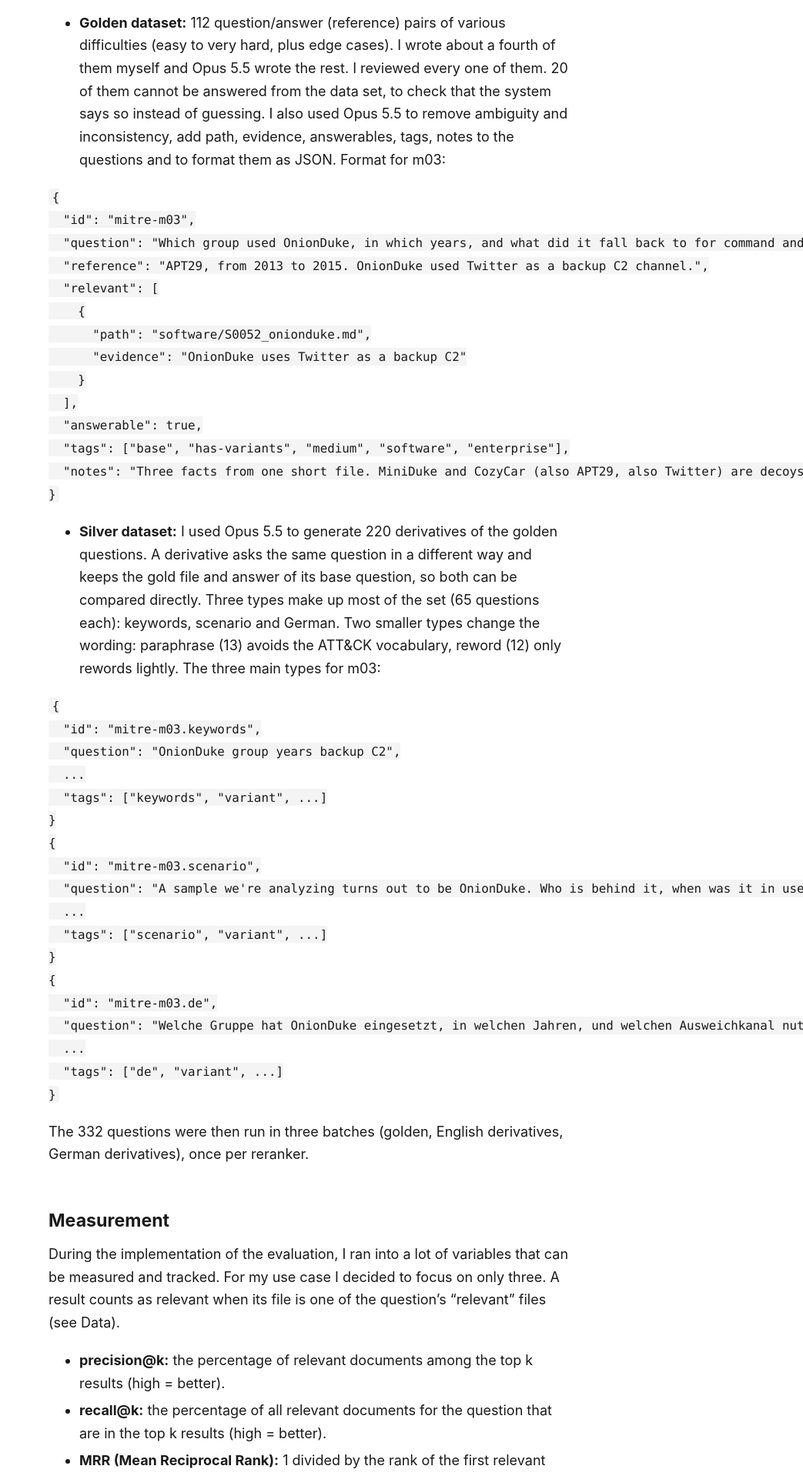
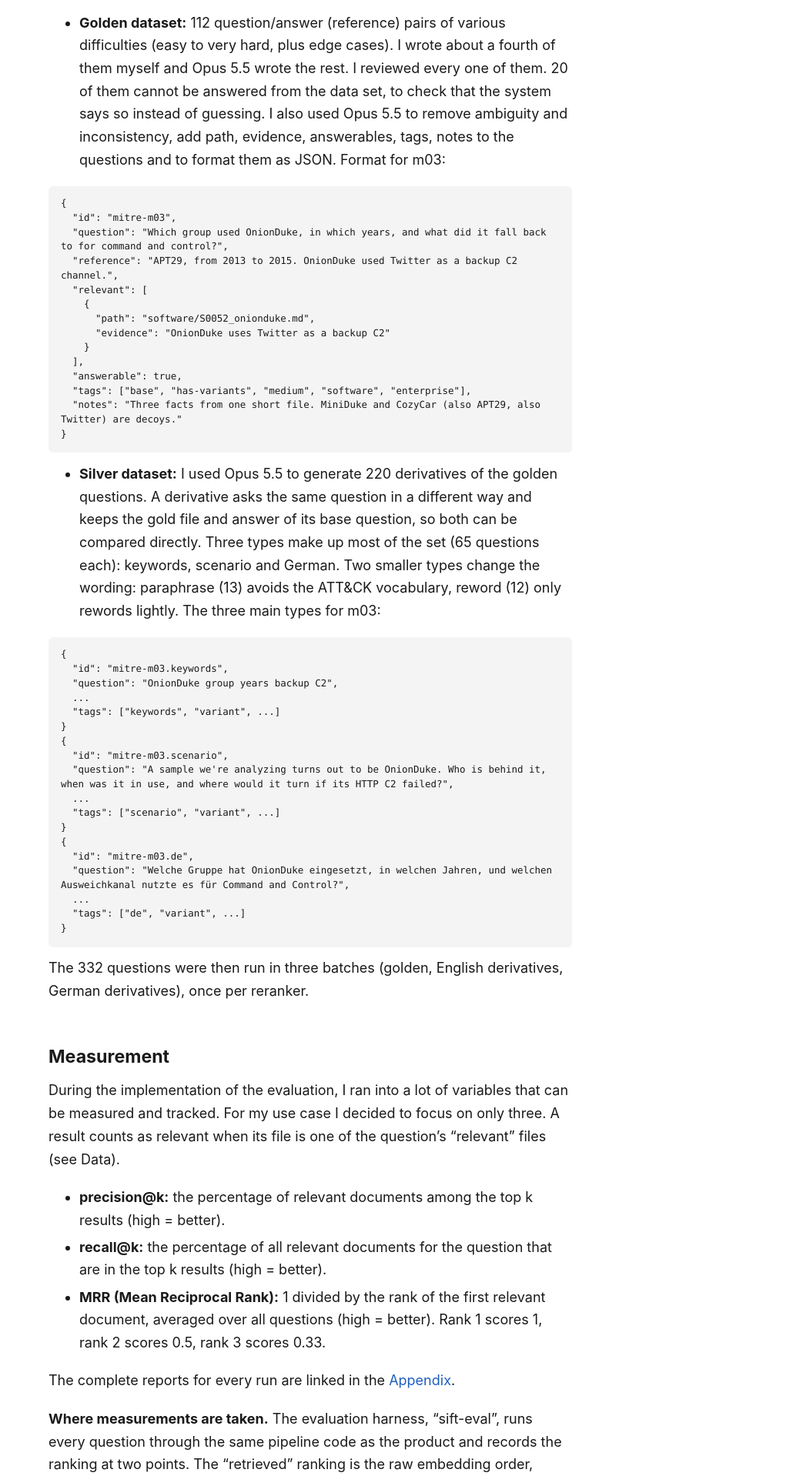
Before and after one commit to Arjahck/arjahck.github.io, a Jekyll site: the page built from _posts/2026-11-09-reranker-made-results-worse.md, in a window 1280 px wide. Shown: the part 4088-6006 px from the top of the page at 77% size, without its empty margins (237-1280 px from the left). Built offline with Jekyll 4.4.1, drawn with Linux system fonts in a browser that asks for light colours.

Commit message:
Layout: code blocks wrap in a shaded box; center class for graphs and tables
Long JSON lines ran past the page. The reranker post centers its second
graph and its last two tables with the new class.

Co-Authored-By: Claude Opus 5.5 <noreply@anthropic.com>

```diff
--- a/_layouts/default.html
+++ b/_layouts/default.html
@@ -27,9 +27,14 @@
     a:hover { text-decoration: underline; }
     img { display: block; max-width: 100%; height: auto; margin: 1.6em auto 0.6em; }
     code { font: 0.88em ui-monospace, SFMono-Regular, Menlo, monospace; background: var(--code); padding: 0.1em 0.3em; border-radius: 4px; }
+    pre { overflow-x: auto; }
+    pre.highlight { background: var(--code); padding: 14px 16px; border-radius: 6px; font-size: 0.78rem; line-height: 1.5; white-space: pre-wrap; overflow-wrap: anywhere; }
+    pre code { background: none; padding: 0; font-size: 1em; }
+    .center { text-align: center; }
     table { display: block; overflow-x: auto; border-collapse: collapse; margin: 1.4em 0; font-size: 0.9rem; line-height: 1.45; }
     th, td { border-bottom: 1px solid var(--line); padding: 8px 12px; text-align: left; vertical-align: top; }
     th { border-bottom: 2px solid var(--text); font-weight: 600; }
+    table.center { width: fit-content; max-width: 100%; margin-left: auto; margin-right: auto; }
     .tagline { color: var(--muted); margin-bottom: 2.4em; }
     ul.posts { list-style: none; padding: 0; margin: 0; }
     ul.posts li { margin: 0 0 1.8em; }
--- a/_posts/2026-11-09-reranker-made-results-worse.md
+++ b/_posts/2026-11-09-reranker-made-results-worse.md
@@ -36,7 +36,7 @@ flowchart LR
 2. **Rerank** moves the most relevant candidate to the front (see below).
 3. **Top-1.** Find returns only the first result: its file and page.
 
-<pre class="mermaid">
+<pre class="mermaid center">
 flowchart TD
   Q["question"] --> E["embed (bge-m3)"]
   E --> R["retrieve the 30 nearest chunks (cosine)"]
@@ -175,6 +175,7 @@ Question m03 shows how they behave. Before the rerank, OnionDuke is on rank 1 (p
 | Golden | 92 | 0.78 / 0.84 | 0.62 / 0.78 | **0.89 / 0.93** | 0.87 / 0.91 |
 | English derivatives | 151 | 0.64 / 0.73 | 0.64 / 0.75 | **0.79 / 0.84** | 0.78 / 0.84 |
 | German | 63 | 0.68 / 0.79 | 0.63 / 0.77 | **0.87 / 0.91** | 0.86 / 0.90 |
+{: .center}
 
 With Mistral Small, the reranker makes the result worse: precision@1 on the golden questions drops from 0.78 to 0.62. Over all 306 answerable questions it fixed 41 top-1 results and broke 60. With Haiku 5.5 (same prompt and configuration) it fixed 59 and broke 15. The cross-encoder fixed 61 and broke 21, and ends within 0.02 (one or two questions) of Haiku on every question set.
 
@@ -233,6 +234,7 @@ Every run has a report with more data than this post shows. The "retrieved" rank
 | Golden | [report](/assets/reranker-made-results-worse/reports/20261107-130230-mitre-base/summary/) | [report](/assets/reranker-made-results-worse/reports/20261108-095518-mitre-base-haiku-rerank/summary/) | [report](/assets/reranker-made-results-worse/reports/20261109-230937-mitre-base-ce-rerank/summary/) |
 | English derivatives | [report](/assets/reranker-made-results-worse/reports/20261107-160648-mitre-derivatives/summary/) | [report](/assets/reranker-made-results-worse/reports/20261108-095934-mitre-derivatives-haiku-rerank/summary/) | [report](/assets/reranker-made-results-worse/reports/20261110-092916-mitre-derivatives-ce-rerank/summary/) |
 | German | [report](/assets/reranker-made-results-worse/reports/20261107-173114-mitre-de/summary/) | [report](/assets/reranker-made-results-worse/reports/20261108-100115-mitre-de-haiku-rerank/summary/) | [report](/assets/reranker-made-results-worse/reports/20261110-154421-mitre-de-ce-rerank/summary/) |
+{: .center}
 
 Datasets and scripts:
 
```
